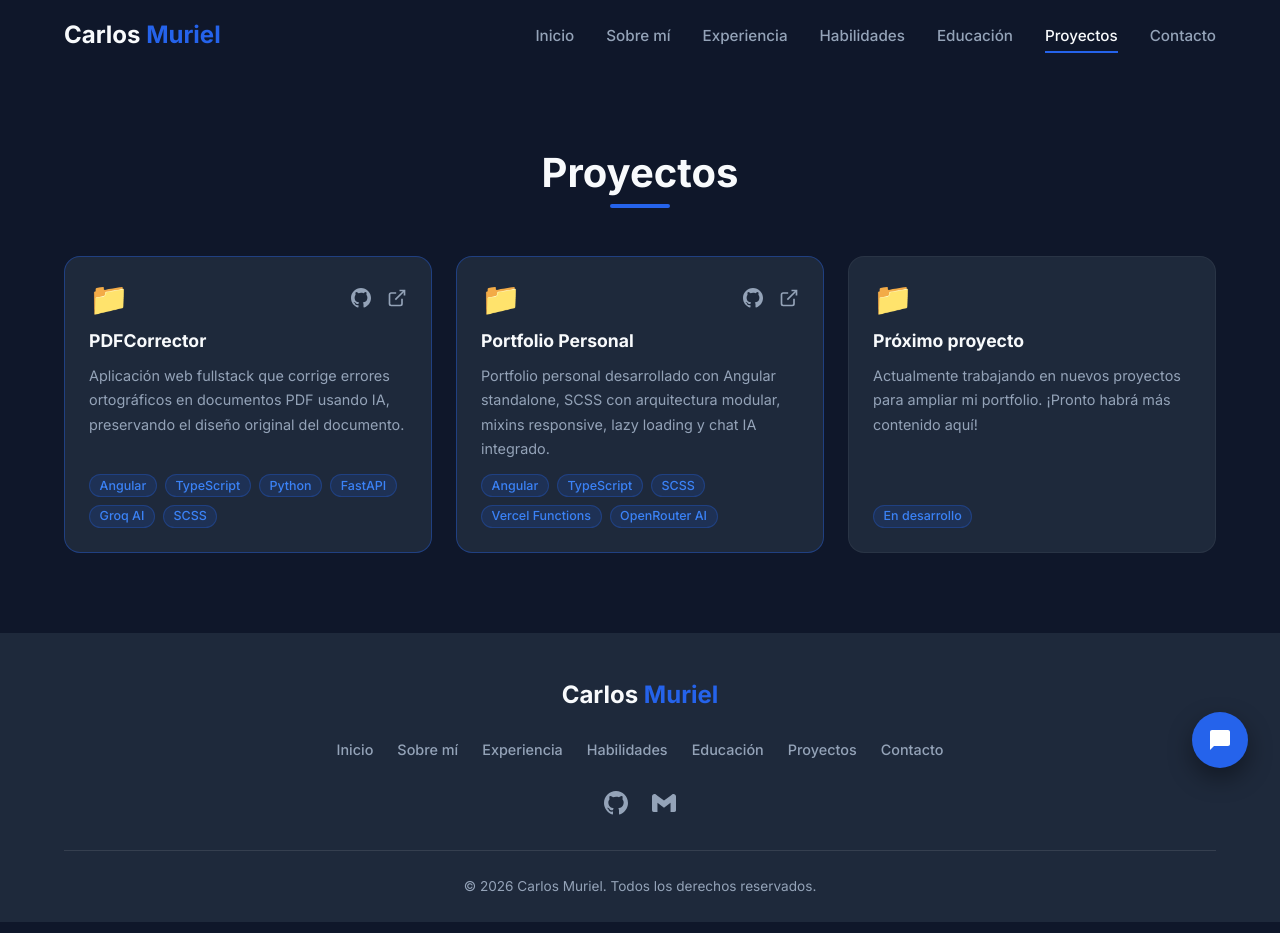
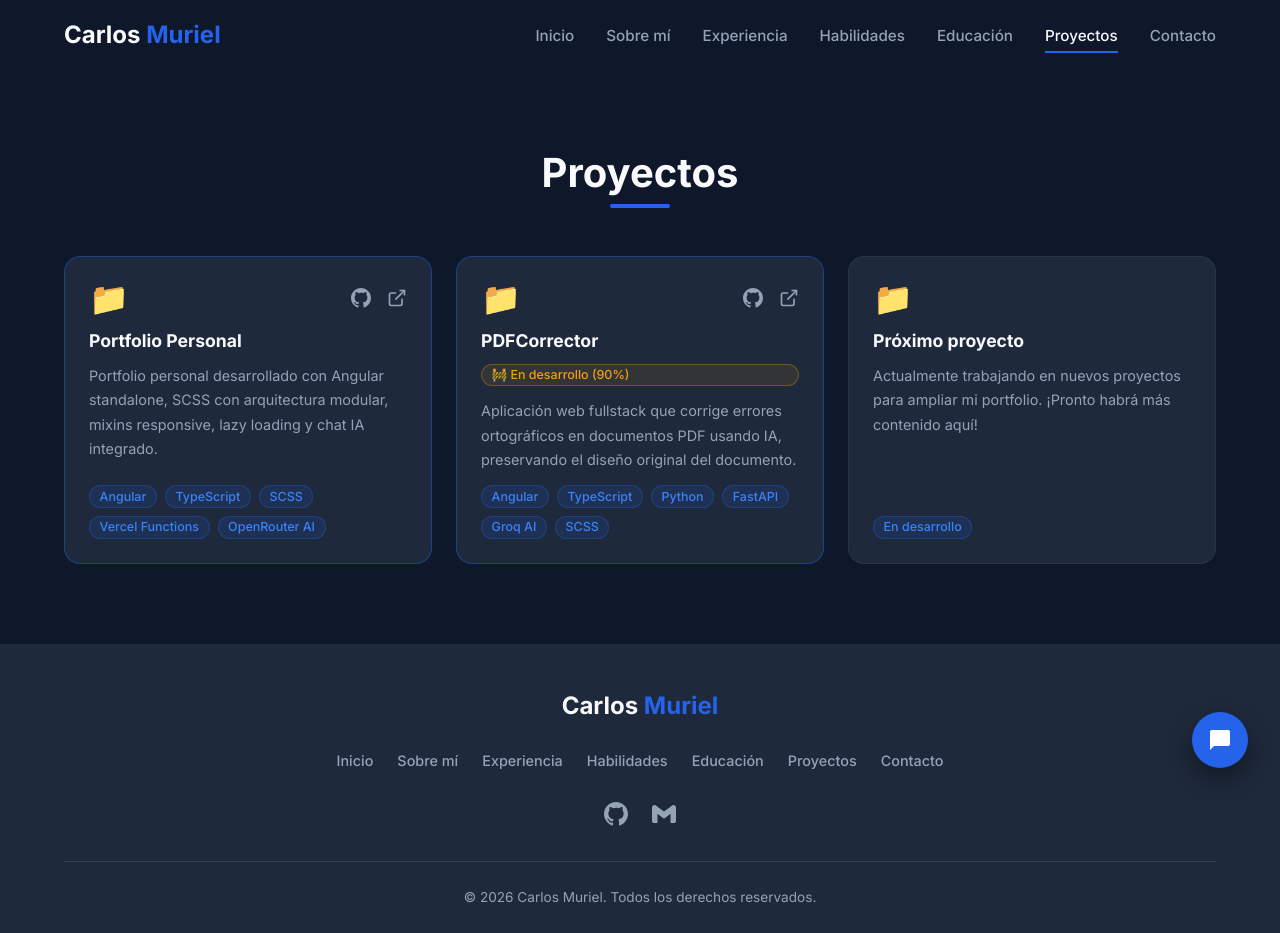
Before and after one commit to CarlosMurielCuevas/portfolio, an Angular app: page /proyectos in a window 1280 px wide. Built offline with nearby package versions, Linux system fonts and the light colour scheme.

Commit message:
feat: añadir estado de desarrollo en tarjeta PDFCorrector

```diff
--- a/src/app/features/proyectos/proyectos.html
+++ b/src/app/features/proyectos/proyectos.html
@@ -31,6 +31,9 @@
         </div>
 
         <h3 class="proyectos__titulo">{{ proyecto.titulo }}</h3>
+        <span class="proyectos__estado" *ngIf="proyecto.estado">
+          🚧 {{ proyecto.estado }}
+        </span>
         <p class="proyectos__descripcion">{{ proyecto.descripcion }}</p>
 
         <div class="proyectos__tecnologias">
--- a/src/app/features/proyectos/proyectos.scss
+++ b/src/app/features/proyectos/proyectos.scss
@@ -17,6 +17,16 @@
       grid-template-columns: 1fr;
     }
   }
+
+  &__estado {
+  font-size: 0.78rem;
+  color: #f59e0b;
+  font-weight: 500;
+  background-color: rgba(#f59e0b, 0.1);
+  border: 1px solid rgba(#f59e0b, 0.3);
+  padding: 0.2rem 0.6rem;
+  border-radius: 20px;
+}
 
   &__card {
     background-color: $color-fondo-secundario;
--- a/src/app/features/proyectos/proyectos.ts
+++ b/src/app/features/proyectos/proyectos.ts
@@ -11,20 +11,21 @@ import { CommonModule } from '@angular/common';
 export class ProyectosComponent {
   proyectos = [
     {
-      titulo: 'PDFCorrector',
-      descripcion: 'Aplicación web fullstack que corrige errores ortográficos en documentos PDF usando IA, preservando el diseño original del documento.',
-      tecnologias: ['Angular', 'TypeScript', 'Python', 'FastAPI', 'Groq AI', 'SCSS'],
-      github: 'https://github.com/CarlosMurielCuevas/pdfcorrector',
-      demo: 'https://pdfcorrector.vercel.app',
-      destacado: true
-    },
-    {
       titulo: 'Portfolio Personal',
       descripcion: 'Portfolio personal desarrollado con Angular standalone, SCSS con arquitectura modular, mixins responsive, lazy loading y chat IA integrado.',
       tecnologias: ['Angular', 'TypeScript', 'SCSS', 'Vercel Functions', 'OpenRouter AI'],
       github: 'https://github.com/CarlosMurielCuevas/portfolio',
       demo: 'https://portfolio-three-rho-i91r5ox32f.vercel.app',
       destacado: true
+    },
+    {
+      titulo: 'PDFCorrector',
+      descripcion: 'Aplicación web fullstack que corrige errores ortográficos en documentos PDF usando IA, preservando el diseño original del documento.',
+      tecnologias: ['Angular', 'TypeScript', 'Python', 'FastAPI', 'Groq AI', 'SCSS'],
+      github: 'https://github.com/CarlosMurielCuevas/pdfcorrector',
+      demo: 'https://pdfcorrector.vercel.app',
+      destacado: true,
+      estado: 'En desarrollo (90%)'
     },
     {
       titulo: 'Próximo proyecto',
```
